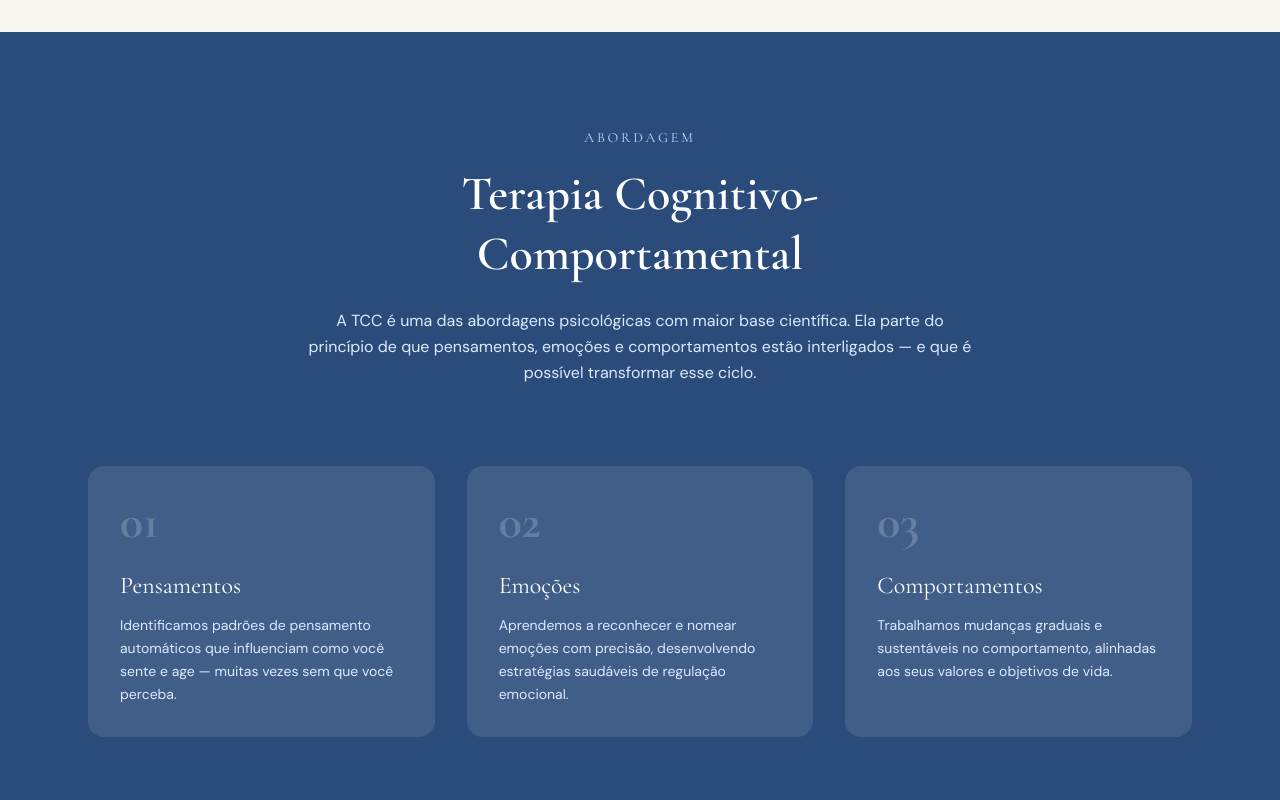
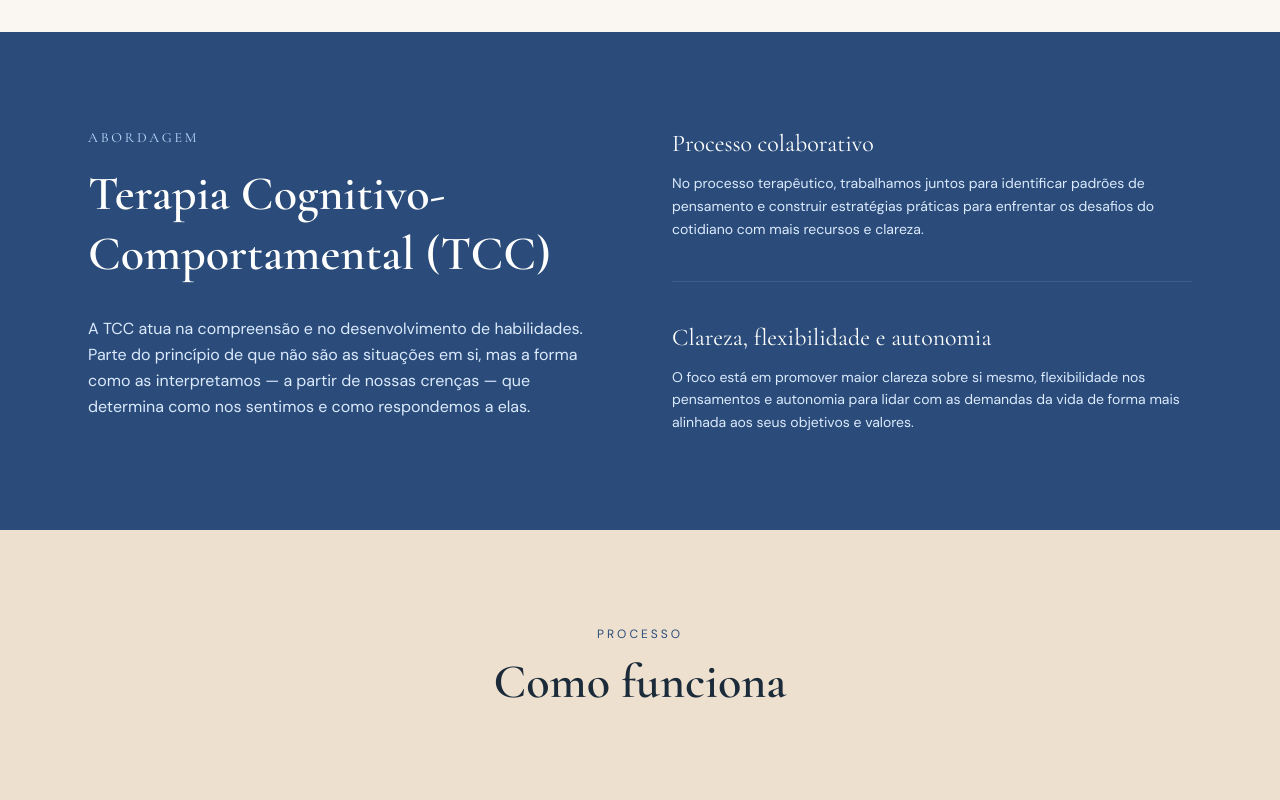
Before and after one commit to luizegv/sthefano-site, a Next.js app: page / in a window 1280 px wide. Shown: the part 1620-2420 px from the top of the page. Built offline with nearby package versions, Linux system fonts and the light colour scheme.

Commit message:
redesign: Abordagem section with two-column layout and new TCC content
Co-Authored-By: Claude Sonnet 4.6 <noreply@anthropic.com>

```diff
--- a/src/components/Abordagem.tsx
+++ b/src/components/Abordagem.tsx
@@ -1,64 +1,42 @@
-const pilares = [
-  {
-    numero: "01",
-    titulo: "Pensamentos",
-    descricao:
-      "Identificamos padrões de pensamento automáticos que influenciam como você sente e age — muitas vezes sem que você perceba.",
-  },
-  {
-    numero: "02",
-    titulo: "Emoções",
-    descricao:
-      "Aprendemos a reconhecer e nomear emoções com precisão, desenvolvendo estratégias saudáveis de regulação emocional.",
-  },
-  {
-    numero: "03",
-    titulo: "Comportamentos",
-    descricao:
-      "Trabalhamos mudanças graduais e sustentáveis no comportamento, alinhadas aos seus valores e objetivos de vida.",
-  },
-];
-
 export default function Abordagem() {
   return (
     <section id="abordagem" className="py-24 bg-navy text-white">
       <div className="max-w-6xl mx-auto px-6">
-        <div className="text-center max-w-2xl mx-auto mb-20">
+        <div className="grid md:grid-cols-2 gap-16 items-start">
+
+          {/* Coluna esquerda: rótulo + título + intro */}
+          <div>
             <p className="font-serif text-sm tracking-[0.2em] uppercase text-blue-200 mb-4">
               Abordagem
             </p>
-          <h2 className="font-serif font-semibold text-4xl md:text-5xl leading-tight mb-6">
-            Terapia Cognitivo-<br />Comportamental
+            <h2 className="font-serif font-semibold text-4xl md:text-5xl leading-tight mb-8">
+              Terapia Cognitivo-Comportamental (TCC)
             </h2>
             <p className="font-sans text-blue-100 leading-relaxed">
-            A TCC é uma das abordagens psicológicas com maior base científica.
-            Ela parte do princípio de que pensamentos, emoções e comportamentos
-            estão interligados — e que é possível transformar esse ciclo.
+              A TCC atua na compreensão e no desenvolvimento de habilidades. Parte do princípio de que não são as situações em si, mas a forma como as interpretamos — a partir de nossas crenças — que determina como nos sentimos e como respondemos a elas.
             </p>
           </div>
 
-        <div className="grid md:grid-cols-3 gap-8">
-          {pilares.map((p) => (
-            <div
-              key={p.titulo}
-              className="bg-white/10 rounded-2xl p-8 hover:bg-white/15 transition-colors"
-            >
-              <p className="font-serif text-5xl text-white/20 font-bold leading-none mb-6">
-                {p.numero}
-              </p>
-              <h3 className="font-serif text-2xl mb-3">{p.titulo}</h3>
+          {/* Coluna direita: dois itens com divisor */}
+          <div className="divide-y divide-white/10">
+            <div className="pb-10">
+              <h3 className="font-serif text-2xl mb-3">
+                Processo colaborativo
+              </h3>
               <p className="font-sans text-blue-100 leading-relaxed text-sm">
-                {p.descricao}
+                No processo terapêutico, trabalhamos juntos para identificar padrões de pensamento e construir estratégias práticas para enfrentar os desafios do cotidiano com mais recursos e clareza.
               </p>
             </div>
-          ))}
+            <div className="pt-10">
+              <h3 className="font-serif text-2xl mb-3">
+                Clareza, flexibilidade e autonomia
+              </h3>
+              <p className="font-sans text-blue-100 leading-relaxed text-sm">
+                O foco está em promover maior clareza sobre si mesmo, flexibilidade nos pensamentos e autonomia para lidar com as demandas da vida de forma mais alinhada aos seus objetivos e valores.
+              </p>
+            </div>
           </div>
 
-        <div className="mt-16 border-t border-white/10 pt-16 text-center">
-          <p className="font-serif text-xl italic text-blue-100 max-w-2xl mx-auto">
-            "A TCC não é apenas uma técnica — é uma forma de aprender a se
-            relacionar com você mesmo de forma mais compassiva e eficaz."
-          </p>
         </div>
       </div>
     </section>
```
Lines whose indentation alone changed are shown as unchanged.
